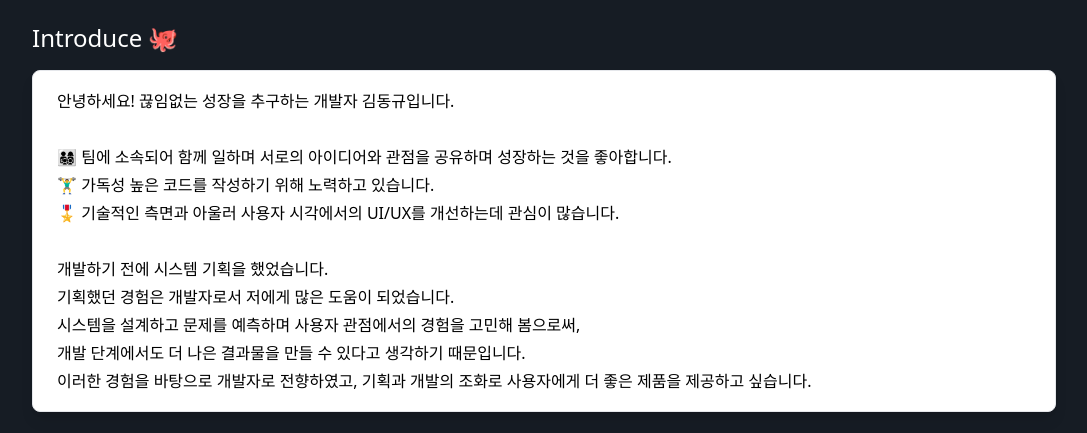
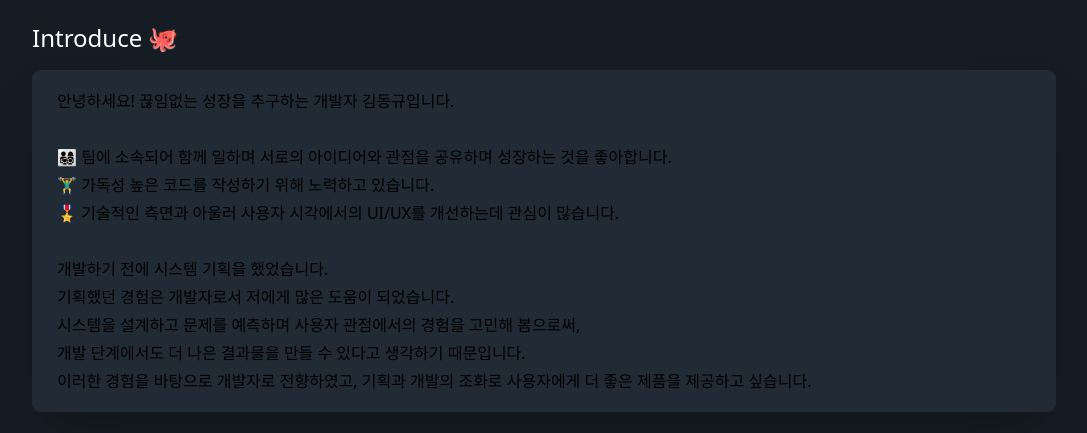
Before and after one commit to dango0812/dango0812.github.io, a React (Create React App) app: page / in a window 1280 px wide. Shown: the part 434-867 px from the top of the page, without its empty margins (96-1183 px from the left). Built offline with nearby package versions, Linux system fonts and the light colour scheme.

Commit message:
design(card): Added card component dark theme background & border color

```diff
--- a/src/components/card.tsx
+++ b/src/components/card.tsx
@@ -7,7 +7,7 @@ type Props = {
 
 export default function Card({ children, className }: Props) {
     return (
-        <div className={`block py-4 px-6 bg-white border border-gray-200 rounded-lg shadow-lg ${className}`}>
+        <div className={`block py-4 px-6 bg-white dark:bg-[#212b36] border border-gray-200 dark:border-[#202b37] rounded-lg shadow-2xl ${className}`}>
             {children}
         </div>
     )
```
